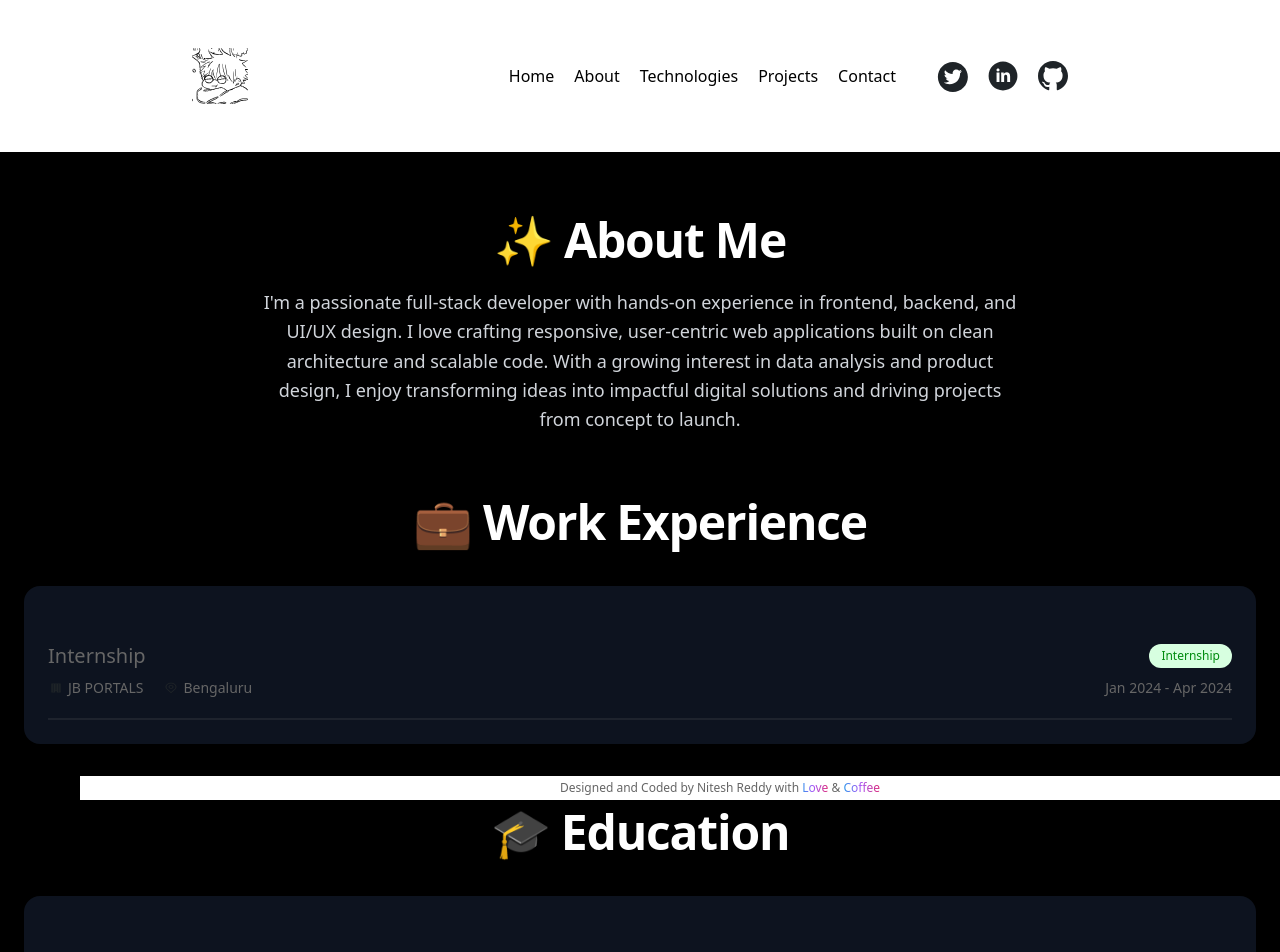
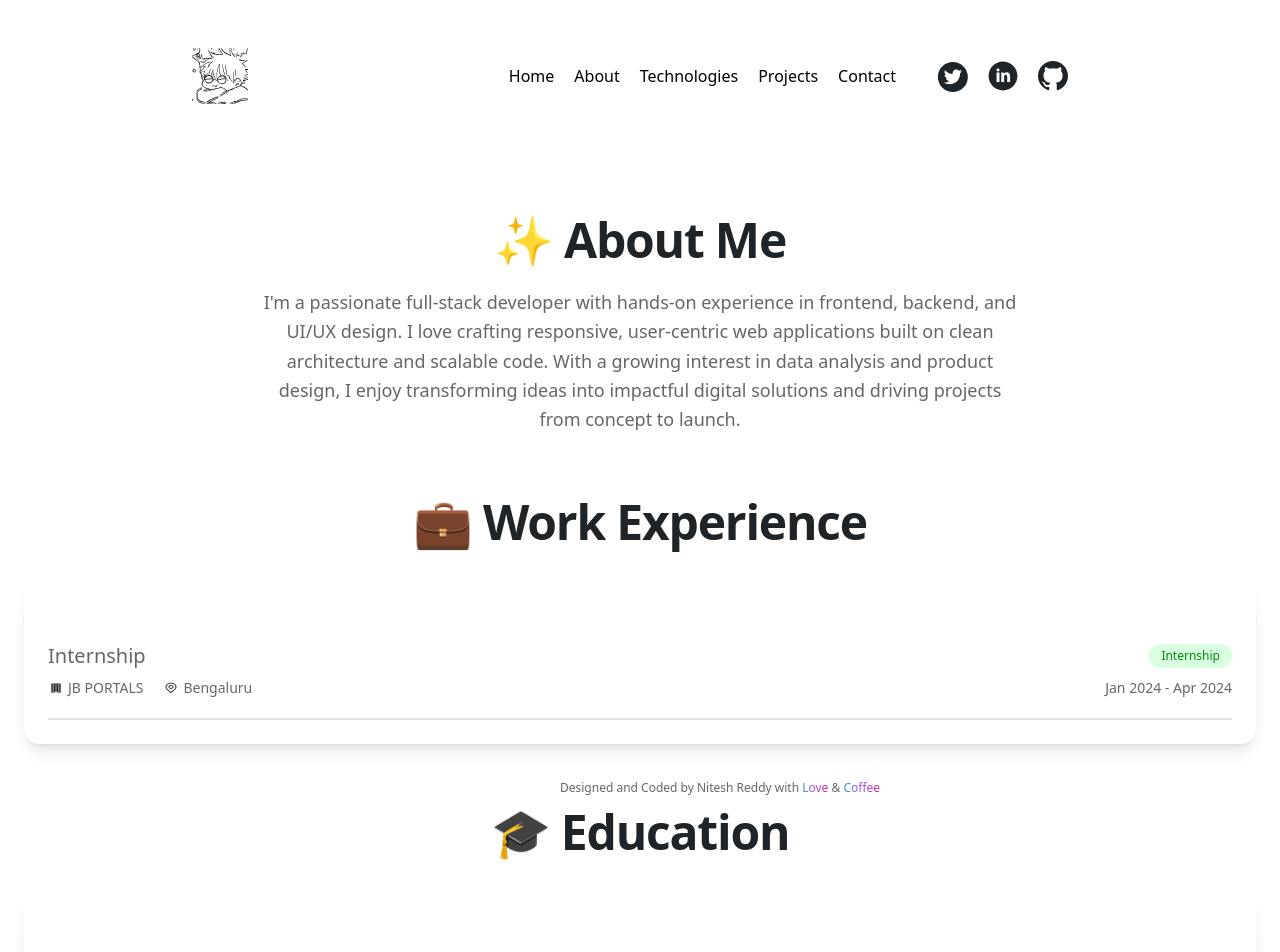
Before and after one commit to PanatiNitesh/Portfolio, a React (Create React App) app in the folder myself/: page /about in a window 1280 px wide. Shown: the top 952 px of the page. Built offline with nearby package versions, Linux system fonts and the light colour scheme.

Commit message:
updated code

```diff
--- a/myself/src/Pages/About.js
+++ b/myself/src/Pages/About.js
@@ -4,26 +4,26 @@ import { personalDetails, workDetails, eduDetails } from "../Details";
 
 function About() {
   return (
-    <main className="container mx-auto px-6 pt-16 pb-24 bg-black min-h-screen">
+    <main className="container mx-auto px-6 pt-16 pb-24">
       {/* About Me Section */}
       <section className="mb-16">
-        <h1 className="text-4xl md:text-5xl font-extrabold text-center text-white dark:text-light-heading mb-6 tracking-tight">
+        <h1 className="text-4xl md:text-5xl font-extrabold text-center text-dark-heading dark:text-light-heading mb-6 tracking-tight">
           ✨ About Me
         </h1>
-        <p className="text-lg text-gray-300 text-center leading-relaxed max-w-3xl mx-auto">
+        <p className="text-lg text-content text-center leading-relaxed max-w-3xl mx-auto">
           {personalDetails.about}
         </p>
       </section>
 
       {/* Work Experience Section */}
       <section className="mb-16">
-        <h1 className="text-4xl md:text-5xl font-extrabold text-center text-white dark:text-light-heading mb-10 tracking-tight">
+        <h1 className="text-4xl md:text-5xl font-extrabold text-center text-dark-heading dark:text-light-heading mb-10 tracking-tight">
           💼 Work Experience
         </h1>
         <div className="space-y-8">
           {React.Children.toArray(
             workDetails.map(({ Position, Company, Location, Type, Duration }) => (
-              <div className="bg-gray-900/80 dark:bg-[#1f1f1f]/80 p-6 rounded-2xl shadow-lg hover:shadow-xl transition duration-300">
+              <div className="bg-white/80 dark:bg-[#1f1f1f]/80 p-6 rounded-2xl shadow-lg hover:shadow-xl transition duration-300">
                 <Work
                   position={Position}
                   company={Company}
@@ -39,13 +39,13 @@ function About() {
 
       {/* Education Section */}
       <section>
-        <h1 className="text-4xl md:text-5xl font-extrabold text-center text-white dark:text-light-heading mb-10 tracking-tight">
+        <h1 className="text-4xl md:text-5xl font-extrabold text-center text-dark-heading dark:text-light-heading mb-10 tracking-tight">
           🎓 Education
         </h1>
         <div className="space-y-8">
           {React.Children.toArray(
             eduDetails.map(({ Position, Company, Location, Type, Duration }) => (
-              <div className="bg-gray-900/80 dark:bg-[#1f1f1f]/80 p-6 rounded-2xl shadow-lg hover:shadow-xl transition duration-300">
+              <div className="bg-white/80 dark:bg-[#1f1f1f]/80 p-6 rounded-2xl shadow-lg hover:shadow-xl transition duration-300">
                 <Work
                   position={Position}
                   company={Company}
```
